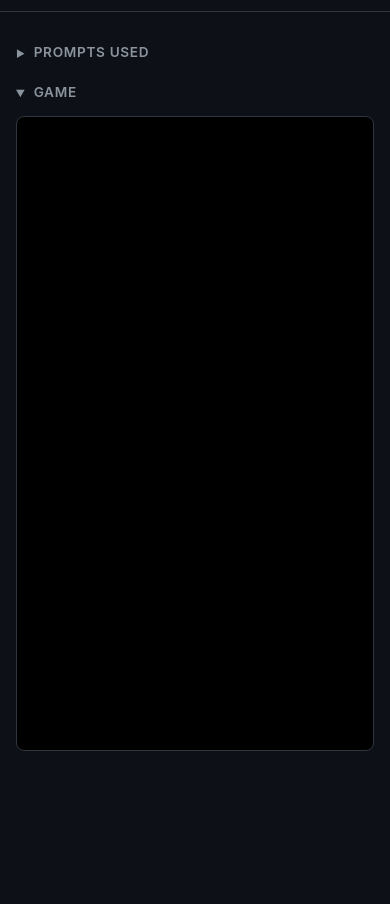
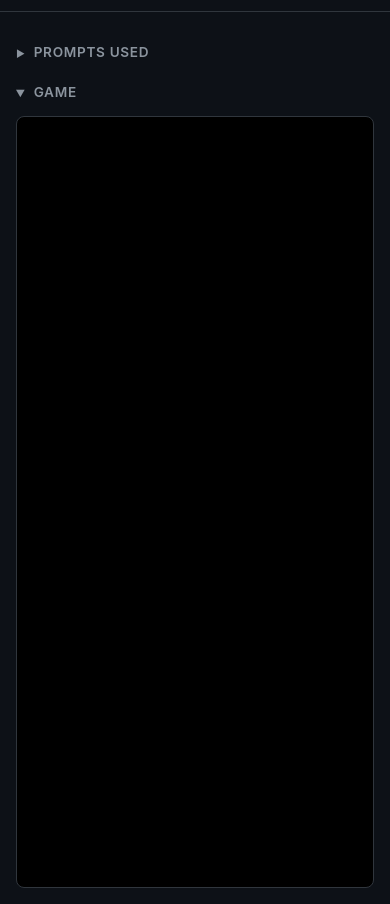
Before and after one commit to sisu/vibegamer, a website: page public/game.html in a window 390 px wide. Shown: the part 41-945 px from the top of the page. Before the commit the page ends 844 px from the top, so only its background shows below. Drawn offline with Linux system fonts and the light colour scheme; files whose address does not match are found by name.

Commit message:
Fix mobile iframe aspect ratio to match 390x844 canvas
9/16 (0.5625) was too wide, cutting off the bottom 150px of the game.
390/844 (≈0.462) matches the actual mobile canvas dimensions.

Co-Authored-By: Claude Sonnet 4.6 <noreply@anthropic.com>

```diff
--- a/public/style.css
+++ b/public/style.css
@@ -163,7 +163,7 @@ textarea {
 
 /* On mobile keep the iframe tall */
 @media (max-width: 480px) {
-  #game-frame { aspect-ratio: 9 / 16; }
+  #game-frame { aspect-ratio: 390 / 844; }
 }
 
 /* ── Refine / share bar ── */
```
